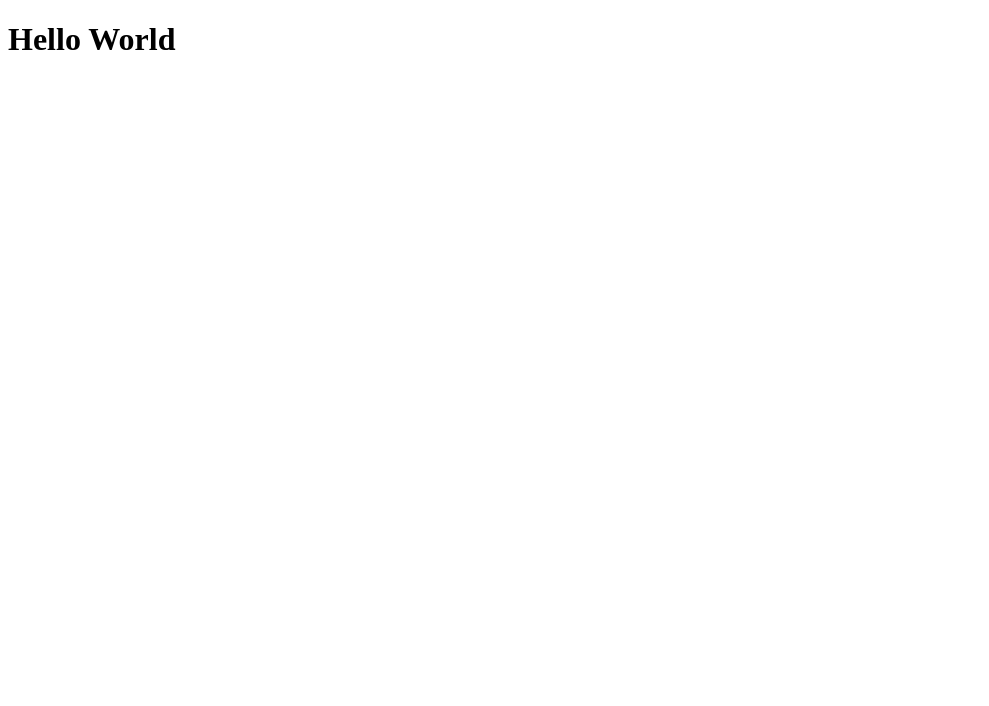
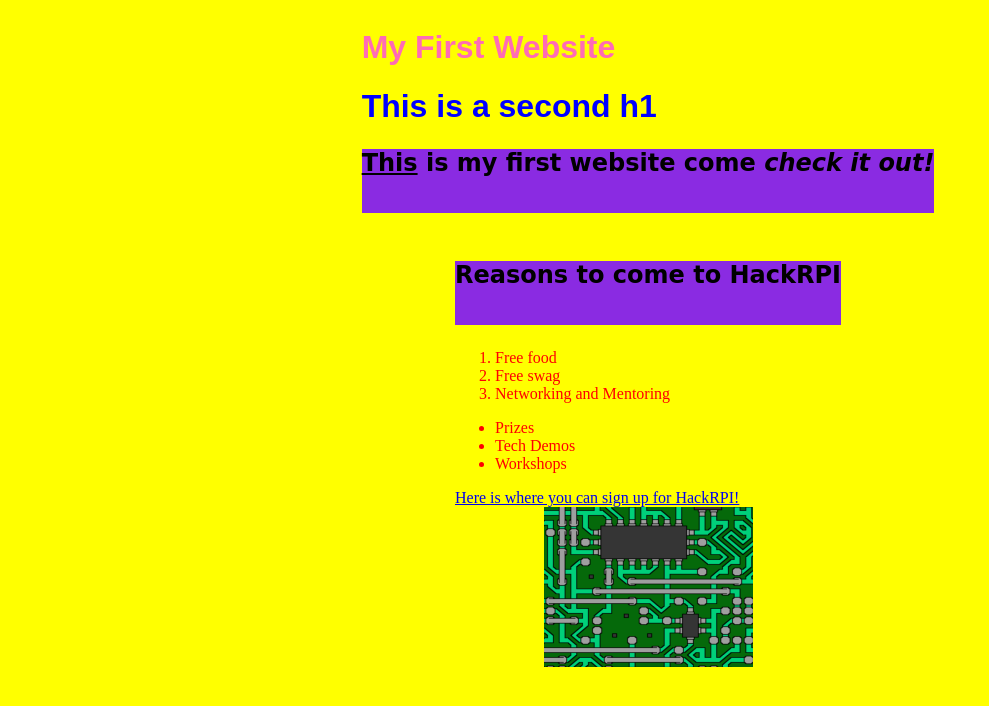
Before and after one commit to CooperW824/mini-event-demo, a plain HTML site: page index.html in a window 1280 px wide. Shown: the whole page, without its empty margins (0-989 px from the left). Drawn offline with Linux system fonts and the light colour scheme.

Commit message:
Slides V1 done

```diff
--- a/index.css
+++ b/index.css
@@ -0,0 +1,31 @@
+h1 {
+	font-family: Arial;
+	color: hsl(330, 100%, 71%) ;
+}
+
+#otherh1{
+	color: hsl(240, 100%, 50%);
+}
+
+.list{
+	color: #ff0000;
+}
+
+body{
+	background-color: yellow;
+	display: flex;
+	align-items: center;
+	justify-content: center;
+	flex-direction: column;
+	width: 100%;
+	height: 100%;
+}
+
+p{
+	background-color: blueviolet;
+	font-size: x-large;
+	font-family: cursive;
+	font-weight: 900;
+	width: fit-content;
+	height: 4rem;
+}
--- a/index.html
+++ b/index.html
@@ -1,8 +1,39 @@
 <!DOCTYPE html>
 <html>
-	<head></head>
+	<head>
+		<title>My First Website</title>
+		<link rel="stylesheet" href="index.css">
+	</head>
 
 	<body>
-		<h1>Hello World</h1>
+		<div>
+			<h1>My First Website</h1>
+			<h1 id="otherh1">This is a second h1</h1>
+
+			<p>
+				<u>This</u> is my <b>first</b> website come <i>check it out!</i>
+			</p>
+		</div>
+
+		<div>
+			<p>Reasons to come to HackRPI</p>
+			<ol class="list">
+				<li>Free food</li>
+				<li>Free swag</li>
+				<li>Networking and Mentoring</li>
+			</ol>
+
+			<ul class="list">
+				<li>Prizes</li>
+				<li>Tech Demos</li>
+				<li>Workshops</li>
+			</ul>
+
+			<a href="https://hackrpi.com"
+				>Here is where you can sign up for HackRPI!</a
+			>
+		</div>
+
+		<img src="img.png" alt="Circuit Board" />
 	</body>
 </html>
```
Also changed, not shown: img.png (added).
